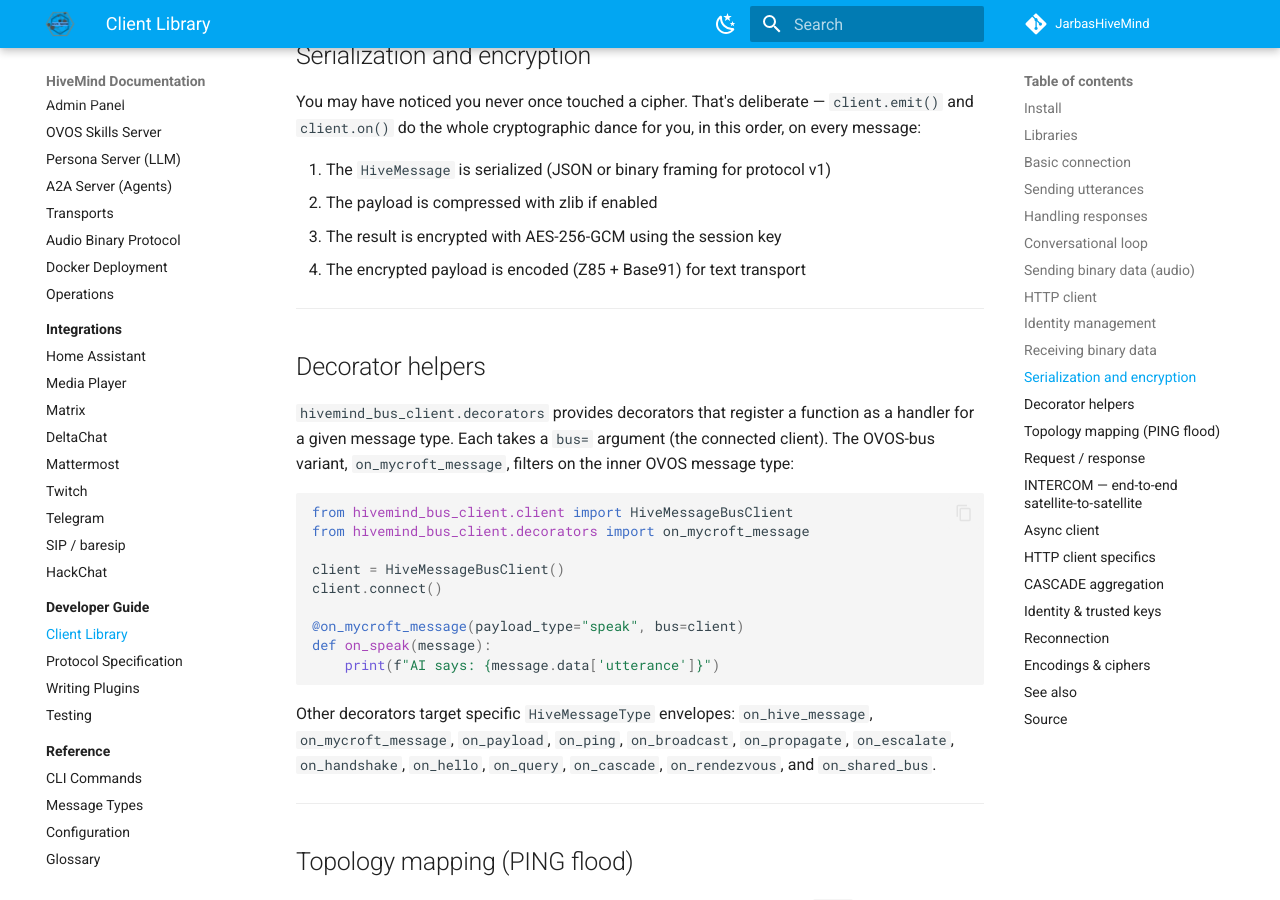
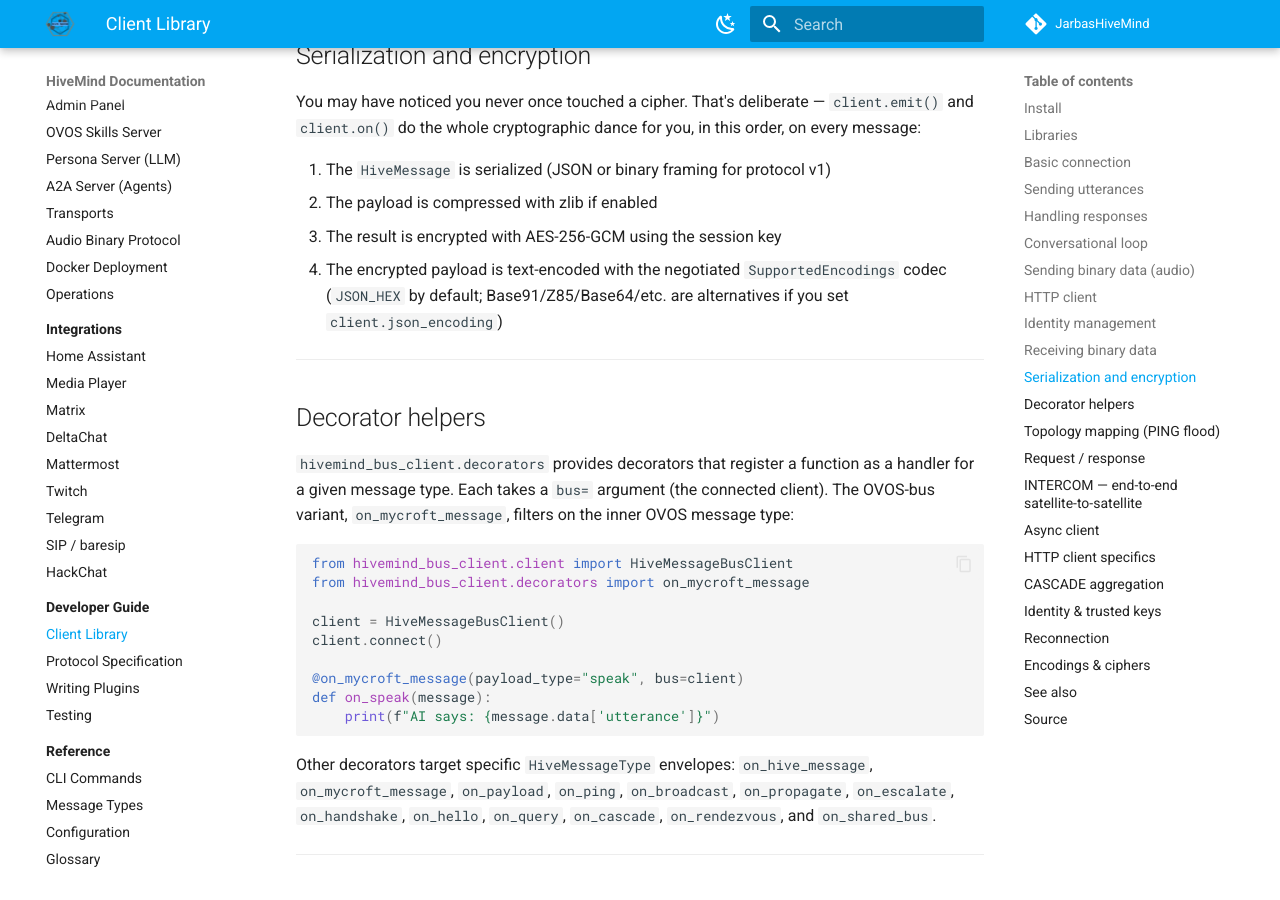
Before and after one commit to JarbasHiveMind/HiveMind-community-docs, an MkDocs documentation site: the page built from docs/developers/client-library.md, in a window 1280 px wide and 900 px high, scrolled down 4512 px. Built offline with MkDocs 1.6.1 and Material for MkDocs 9.7.7, drawn with Linux system fonts in a browser that asks for light colours.

Commit message:
fix: client-library.md invented a fixed Z85+Base91 encoding step
Contradicted the same page's own "defaults to JSON_HEX" line further
down, and protocol-spec.md's "default encoding is JSON_HEX, not
JSON_B64." Verified against hivemind-websocket-client's client.py:
self.json_encoding = SupportedEncodings.JSON_HEX is the constructor
default; there is no dual Z85+Base91 encoding step in source at all
-- a single negotiable SupportedEncodings codec is applied. Corrected
the step to describe the real default and mention the codec is
configurable.

Co-Authored-By: Claude Fable 5 <noreply@anthropic.com>

```diff
--- a/docs/developers/client-library.md
+++ b/docs/developers/client-library.md
@@ -212,7 +212,9 @@ message:
 1. The `HiveMessage` is serialized (JSON or binary framing for protocol v1)
 2. The payload is compressed with zlib if enabled
 3. The result is encrypted with AES-256-GCM using the session key
-4. The encrypted payload is encoded (Z85 + Base91) for text transport
+4. The encrypted payload is text-encoded with the negotiated `SupportedEncodings` codec
+   (`JSON_HEX` by default; Base91/Z85/Base64/etc. are alternatives if you set
+   `client.json_encoding`)
 
 ---
 
```
